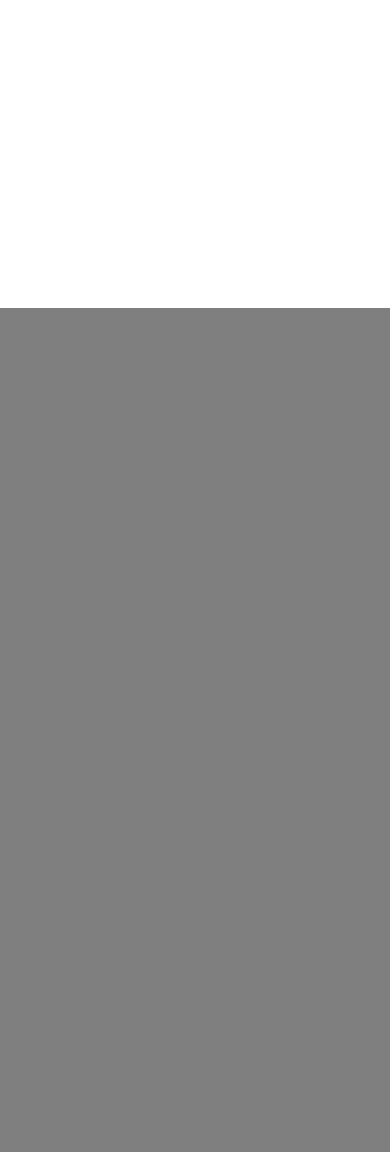
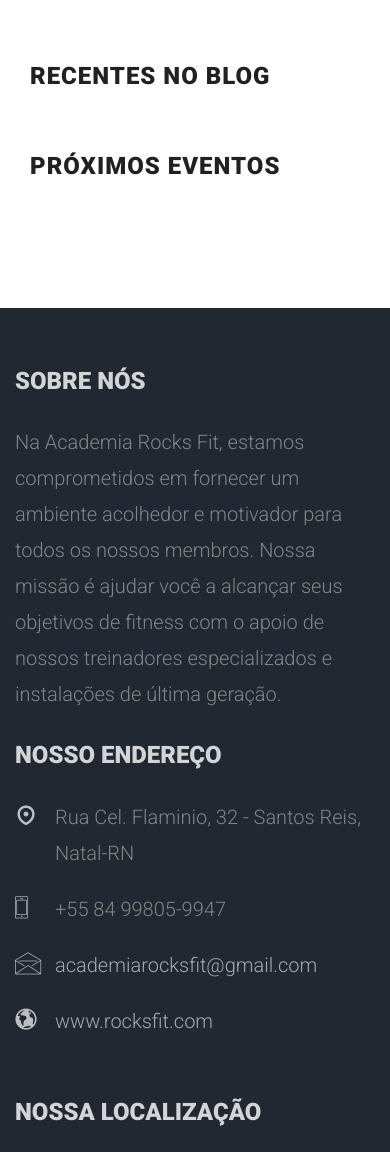
Before and after one commit to cleysoncassio/Rocks-Fit, a Django app: template blog/templates/index.html in a window 390 px wide. Shown: the part 629-1781 px from the top of the page. Before the commit the page ends 937 px from the top, so only its background shows below. Run offline with Django 3.2, Linux system fonts and the light colour scheme; the template is opened without the code that fills it, so the values that code supplies are empty; style sheets or scripts are compiled from the project's sources; some libraries are stand-ins or nearby versions; some web fonts are replaced.

Commit message:
upgrade html

```diff
--- a/blog/templates/index.html
+++ b/blog/templates/index.html
@@ -133,3 +133,84 @@
     </div>
 </body>
 </html>
+
+<footer>
+    <div id="footer">
+        <div class="container">
+            <div class="row">
+                <div class="col-md-4 animate-box">
+                    <h3 class="section-title">Sobre Nós</h3>
+                    <p>Na Academia Rocks Fit, estamos comprometidos em fornecer um ambiente acolhedor e
+                        motivador para todos os nossos membros. Nossa missão é ajudar você a alcançar seus
+                        objetivos de fitness com o apoio de nossos treinadores especializados e instalações
+                        de última geração.</p>
+                </div>
+
+                <div class="col-md-4 animate-box">
+                    <h3 class="section-title">Nosso Endereço</h3>
+                    <ul class="contact-info">
+                        <li><i class="icon-map-marker"></i>Rua Cel. Flaminio, 32 - Santos Reis, Natal-RN
+                        </li>
+                        <li><i class="icon-phone"></i>+55 84 99805-9947</li>
+                        <li><i class="icon-envelope"></i><a
+                                href="mailto:academiarocksfit@gmail.com">academiarocksfit@gmail.com</a></li>
+                        <li><i class="icon-globe2"></i><a
+                                href="http://www.rocksfit.com">www.rocksfit.com</a></li>
+                    </ul>
+                </div>
+
+                <div class="col-md-4 animate-box">
+                    <h3 class="section-title">Nossa Localização</h3>
+                    <iframe
+                        src="https://storage.googleapis.com/maps-solutions-9xk7rypt0r/locator-plus/8p8q/locator-plus.html"
+                        width="100%" height="300px" style="border:1;" loading="lazy">
+                    </iframe>
+                </div>
+
+                <div class="row copy-right">
+                    <div class="col-md-6 col-md-offset-3 text-center">
+                        <p class="fh5co-social-icons">
+                            <a href="#"><i class="icon-twitter2"></i></a>
+                            <a
+                                href="https://www.facebook.com/profile.php?id=100007946404693&mibextid=ZbWKwL"><i
+                                    class="icon-facebook2"></i></a>
+                            <a href="https://www.instagram.com/academiarocksfit?igsh=d3hjMW9kdmp6Y2Qw"><i
+                                    class="icon-instagram"></i></a>
+                            <a href="#"><i class="icon-youtube"></i></a>
+                        </p>
+                    </div>
+                </div>
+</footer>
+</div>
+<!-- END fh5co-page -->
+
+</div>
+<!-- END fh5co-wrapper -->
+
+<!-- jQuery -->
+
+<!-- Bootstrap -->
+<script src="{% static 'js/bootstrap.min.js' %}"></script>
+<!-- Google_map -->
+<script src="{% static 'js/google_map.js' %}"></script>
+<!-- HoverIntent -->
+<script src="{% static 'js/hoverIntent.js' %}"></script>
+<!-- jQuery Easing -->
+<script src="{% static 'js/jquery.easing.1.3.js' %}"></script>
+
+<!-- Jquery_min -->
+<script src="{% static 'js/jquery.min.js' %}"></script>
+<!-- Stellar -->
+<script src="{% static 'js/jquery.stellar.min.js' %}"></script>
+<!-- Waypoints -->
+<script src="{% static 'js/jquery.waypoints.min.js' %}"></script>
+<!-- Main JS (Do not remove) -->
+<script src="{% static 'js/main.js' %}"></script>
+<!-- Superfish -->
+<script src="{% static 'js/superfish.js' %}"></script>
+<!-- Respond -->
+<script src="{% static 'js/respond.min.js' %}"></script>
+
+</body>
+
+</html>
--- a/blog/urls.py
+++ b/blog/urls.py
@@ -11,5 +11,5 @@
         "trainers/", views.trainers, name="trainers"
     ),  # Adicione a view 'trainers' se não estiver no seu projeto
     path("about/", views.about, name="about"),
-    path("index/", index, name='index'),
+    path("index/", index, name="index"),
 ]
--- a/sitio/settings.py
+++ b/sitio/settings.py
@@ -23,10 +23,10 @@
 # See https://docs.djangoproject.com/en/5.0/howto/deployment/checklist/
 load_dotenv()
 # SECURITY WARNING: keep the secret key used in production secret!
-SECRET_KEY =  os.getenv('SECRET_KEY')
+SECRET_KEY = os.getenv("SECRET_KEY")
 
 # SECURITY WARNING: don't run with debug turned on in production!
-ALLOWED_HOSTS = ('127.0.0.1','www.academirocksfit.com.br')
+ALLOWED_HOSTS = ("127.0.0.1", "www.academirocksfit.com.br")
 DEBUG = True
 AUTH_USER_MODEL = "blog.User"  # Supondo que 'blog' é o nome do seu app
 
```
Also changed, not shown: app.yaml (+2 -6 lines), blog/admin.py (+28 -23 lines), blog/models.py (+8 -3 lines), blog/views.py (+9 -6 lines), setup.py (+6 -5 lines), blog/static/images/mael.png (added), noxfile_config.py (line endings or trailing spaces).
